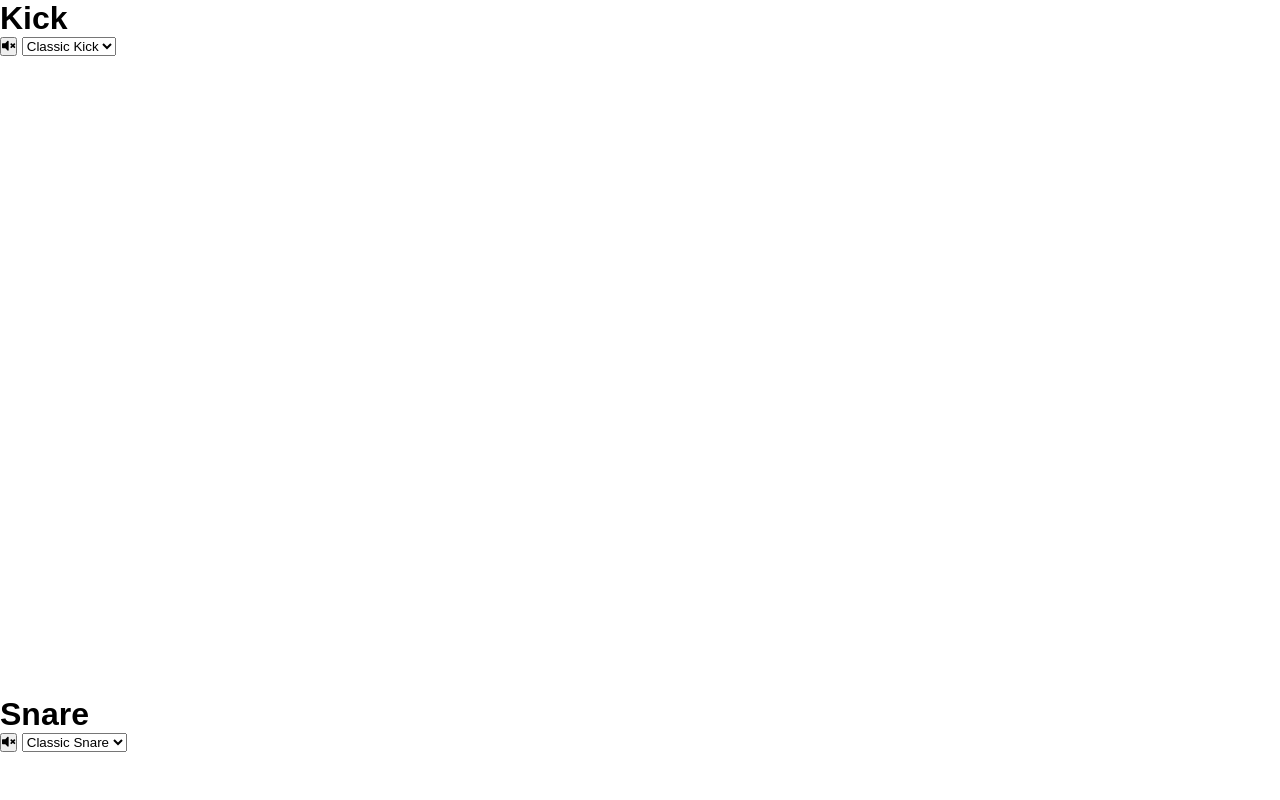
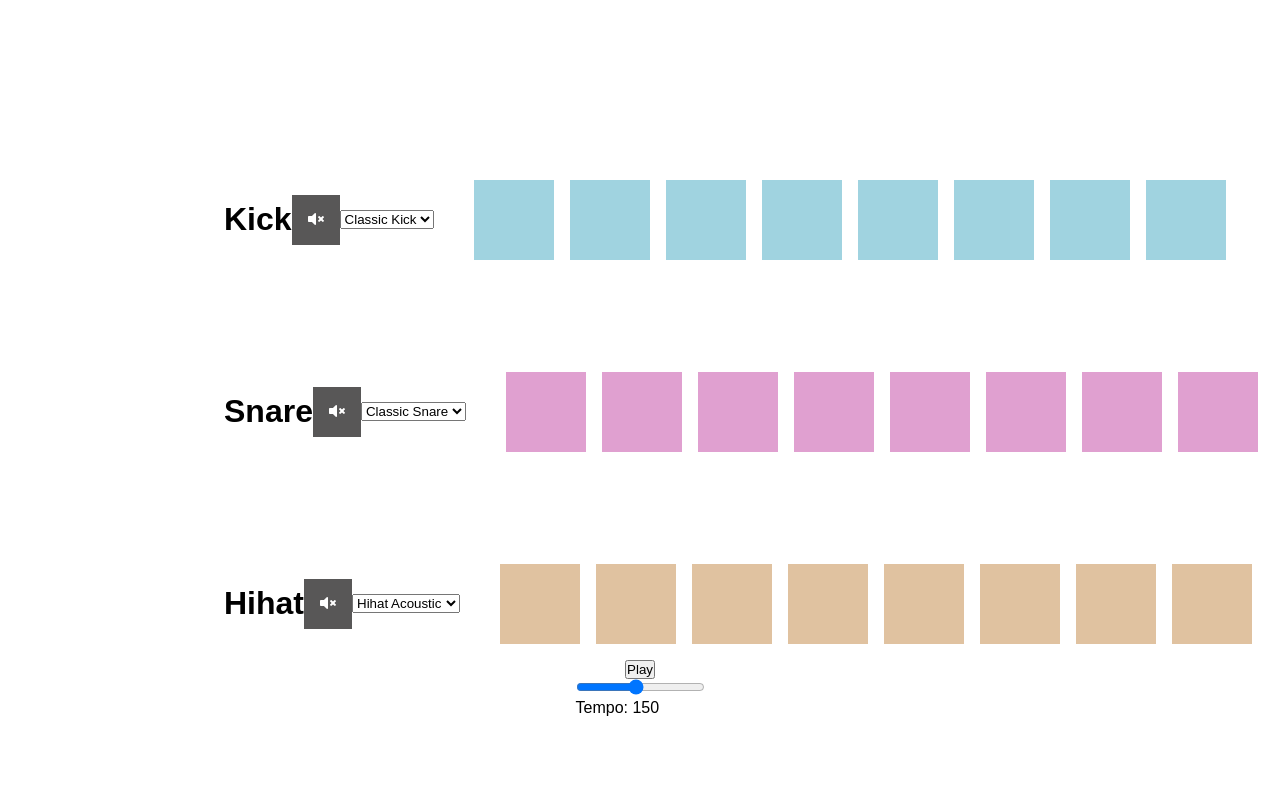
Before and after one commit to champer3/Beatmaker, a plain HTML site: page index.html in a window 1280 px wide. Shown: the top 800 px of the page. Drawn offline with Linux system fonts and the light colour scheme.

Commit message:
More CSS

```diff
--- a/style.css
+++ b/style.css
@@ -17,4 +17,59 @@ svg{
 .hihat-pad{
     width: 5rem;
     height: 5rem;
+    margin: 1rem 0.5rem;
+    cursor: pointer;
 }
+.kick-pad{
+    background: rgb(160, 211, 224);
+}
+
+.snare-pad{
+    background: rgb(224, 160, 208);
+}
+
+.hihat-pad{
+    background: rgb(224, 194, 160);
+}
+
+.sequencer{
+    display: flex;
+    min-height: 100vh;
+    flex-direction: column;
+    align-items: center;
+    justify-content: center;
+}
+
+.hihat-track,
+.snare-track,
+.kick-track{
+    display: flex;
+    align-items: center;
+    width: 70%;
+    justify-content: space-between;
+    margin-top: 5rem;
+}
+
+.hihat,
+.snare,
+.kick{
+    display: flex;
+}
+
+.controls{
+    display: flex;
+    justify-content: space-between;
+    align-items: center;
+    flex: 1;
+    margin: 0rem 2rem;
+}
+
+.controls button{
+    padding: 1rem;
+    border: none;
+    background: rgb(88, 87, 87);
+    color: white;
+    font-size: 1rem;
+    cursor: pointer;
+    transition: all 0.5s ease;
+}
```
